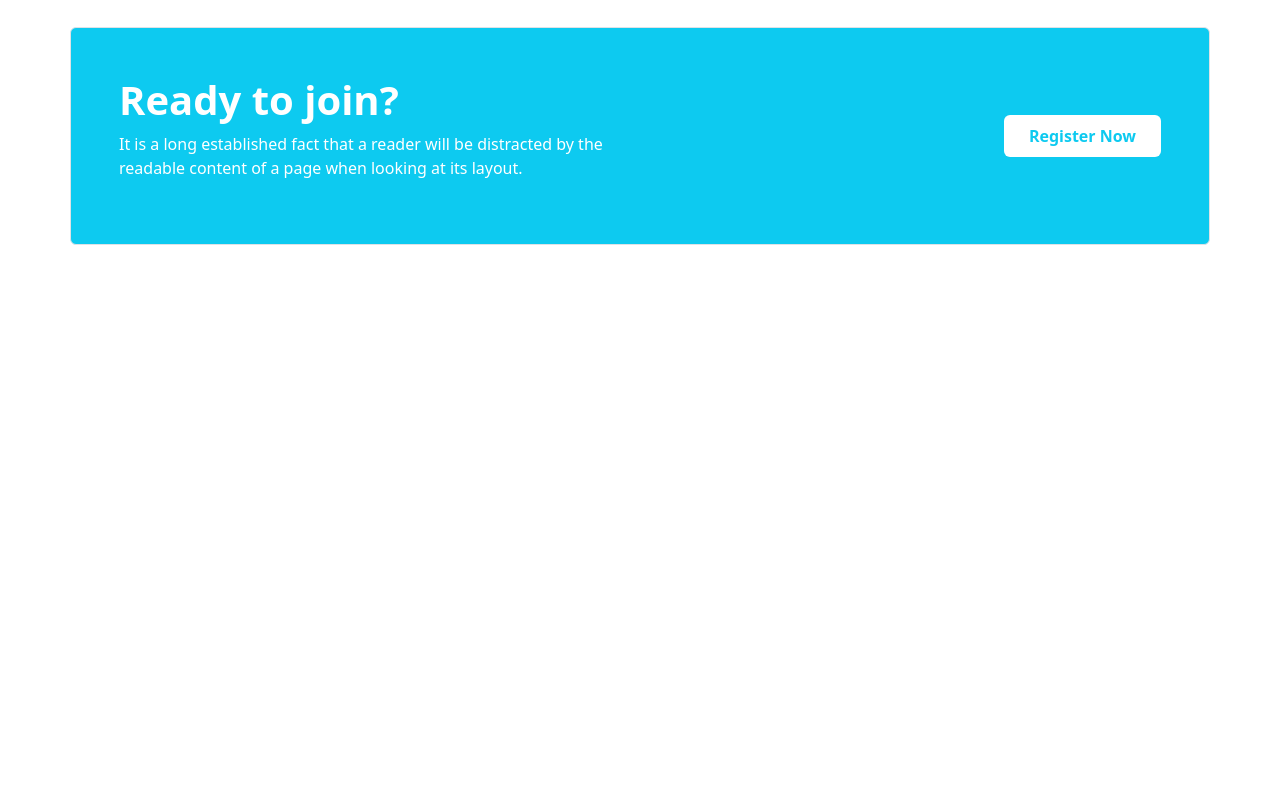
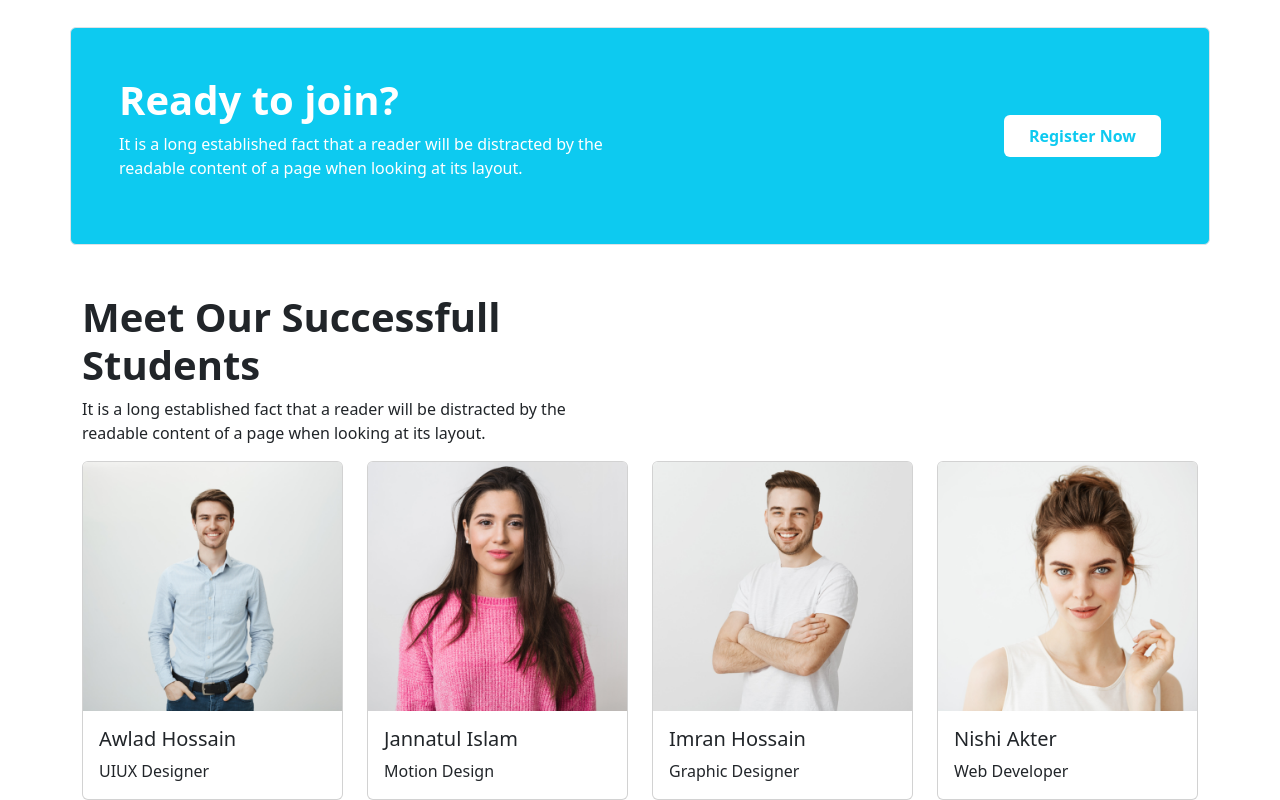
Before and after one commit to Maysha-Tabassum/edu-station, a plain HTML site: page index.html in a window 1280 px wide. Shown: the part 2527-3327 px from the top of the page. Before the commit the page ends 2780 px from the top, so only its background shows below. Drawn offline with nearby package versions, Linux system fonts and the light colour scheme.

Commit message:
meet our students section commit

```diff
--- a/index.html
+++ b/index.html
@@ -312,10 +312,56 @@
         <!-- ready to join section ends -->
         <!-- Meet our students section  -->
         <section>
-            <div class="container">
+            <div class="container mt-5">
                 <div>
-                    <h1>
-                    </h1>
+                    <h1 class="fw-bolder">Meet Our Successfull <br>
+                        Students</h1>
+                    <p>It is a long established fact that a reader will be distracted by the <br>
+                        readable content of a page when looking at its layout.</p>
+                </div>
+                <div>
+                    <div class="row row-cols-1 row-cols-md-2 row-cols-lg-4 g-4">
+                        <div class="col">
+                            <div class="card">
+                                <img class="img-fluid" src="images/student/student-1.png" class="card-img-top"
+                                    alt="...">
+                                <div class="card-body">
+                                    <h5 class="card-title">Awlad Hossain</h5>
+                                    <p class="card-text">UIUX Designer</p>
+                                </div>
+                            </div>
+                        </div>
+                        <div class="col">
+                            <div class="card">
+                                <img class="img-fluid" src="images/student/student-2.png" class="card-img-top"
+                                    alt="...">
+                                <div class="card-body">
+                                    <h5 class="card-title">Jannatul Islam</h5>
+                                    <p class="card-text">Motion Design</p>
+                                </div>
+                            </div>
+                        </div>
+                        <div class="col">
+                            <div class="card">
+                                <img class="img-fluid" src="images/student/student-3.png" class="card-img-top"
+                                    alt="...">
+                                <div class="card-body">
+                                    <h5 class="card-title">Imran Hossain</h5>
+                                    <p class="card-text">Graphic Designer</p>
+                                </div>
+                            </div>
+                        </div>
+                        <div class="col">
+                            <div class="card">
+                                <img class="img-fluid" src="images/student/student-4.png" class="card-img-top"
+                                    alt="...">
+                                <div class="card-body">
+                                    <h5 class="card-title">Nishi Akter</h5>
+                                    <p class="card-text">Web Developer</p>
+                                </div>
+                            </div>
+                        </div>
+                    </div>
                 </div>
             </div>
         </section>
```
